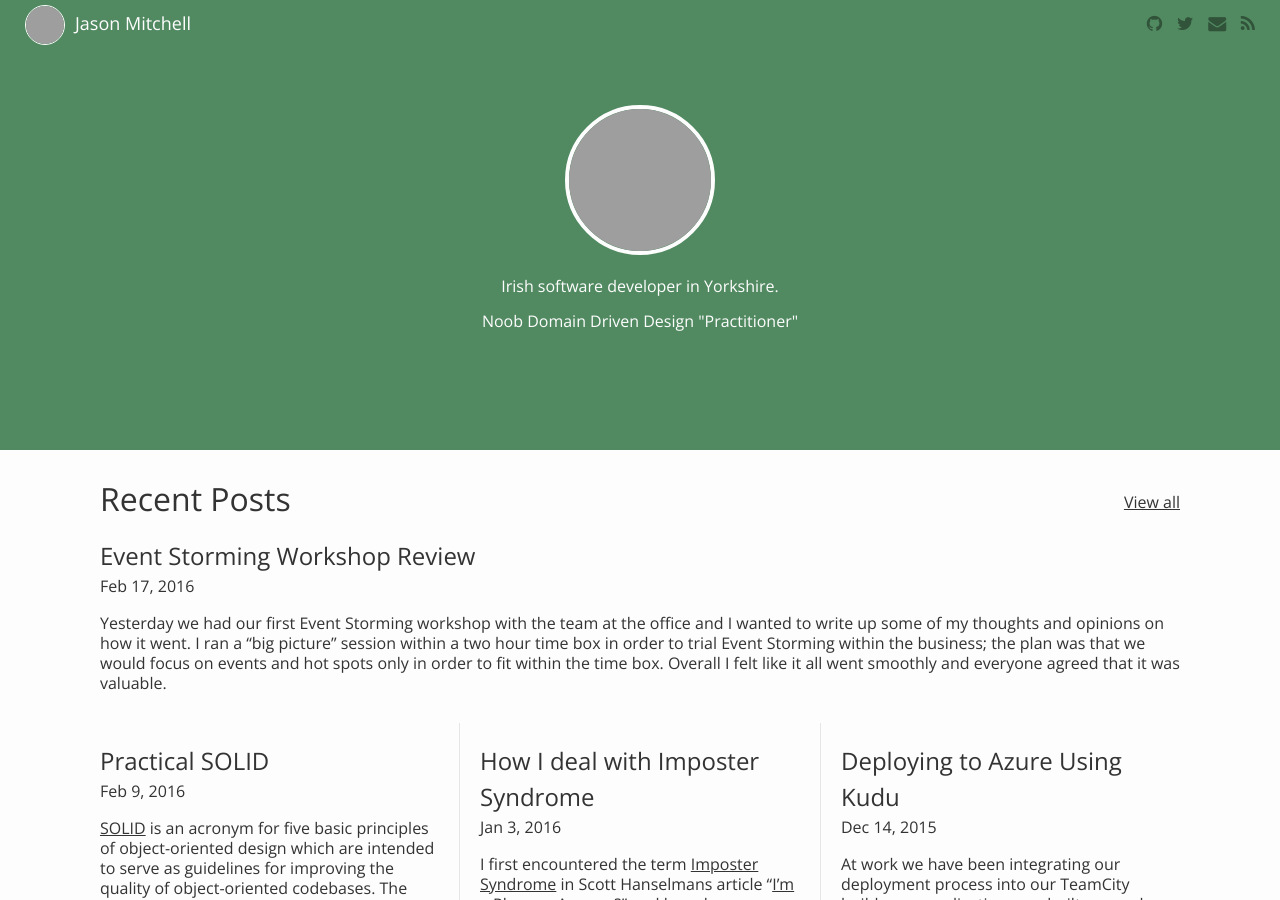
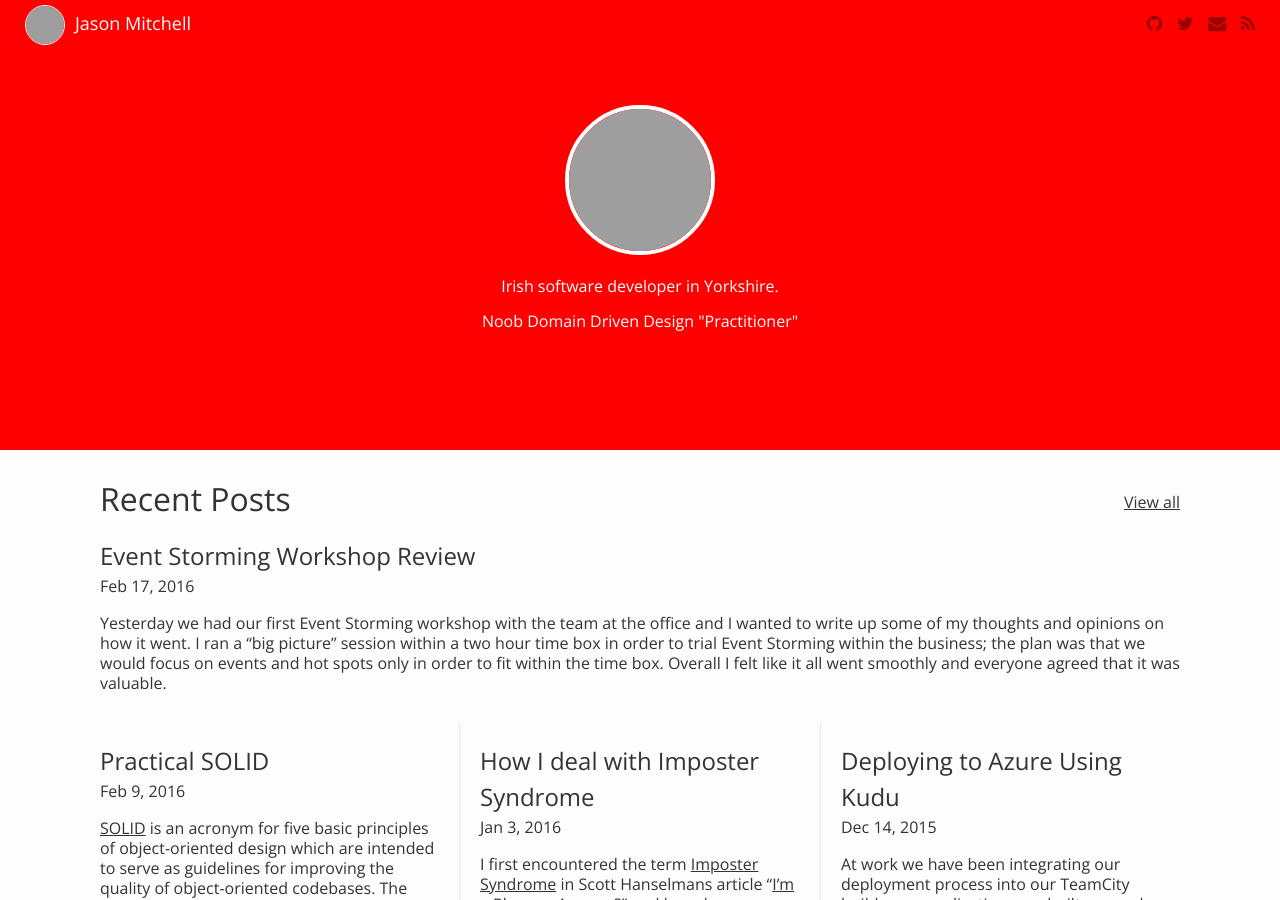
Before and after one commit to jsoncodes/jsoncodes.github.io, a Jekyll site: the page built from index.html, in a window 1280 px wide and 900 px high. Built offline with Jekyll 4.4.1, drawn with Linux system fonts in a browser that asks for light colours; nearby versions of some CDN libraries; grey boxes are pictures that could not be loaded.

Commit message:
Test style change

```diff
--- a/_sass/_hero.scss
+++ b/_sass/_hero.scss
@@ -1,5 +1,5 @@
 .hero {
-  @include cover($brand-color, 50%);
+  @include cover(red, 50%);
   color: $text-color-light;
 
   .container {
```
